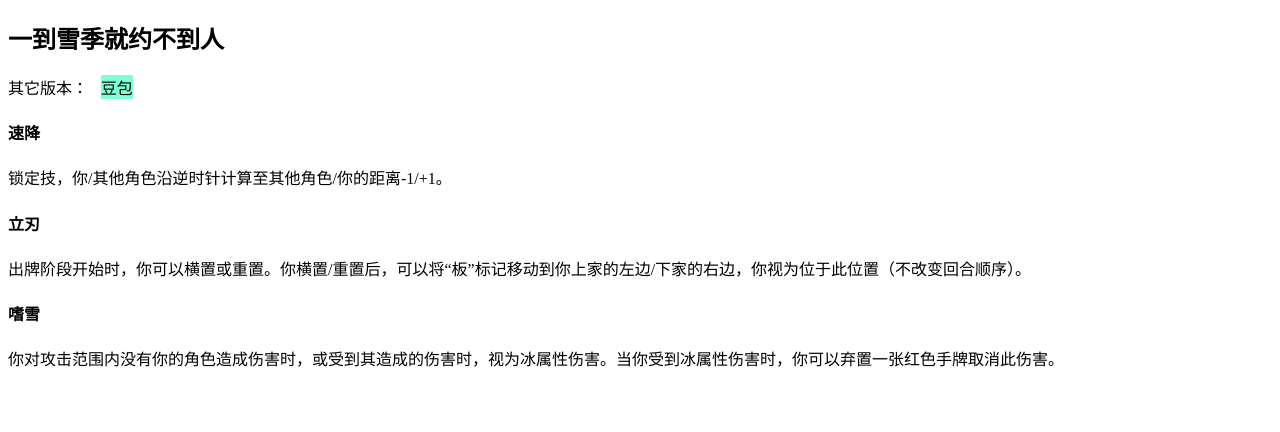
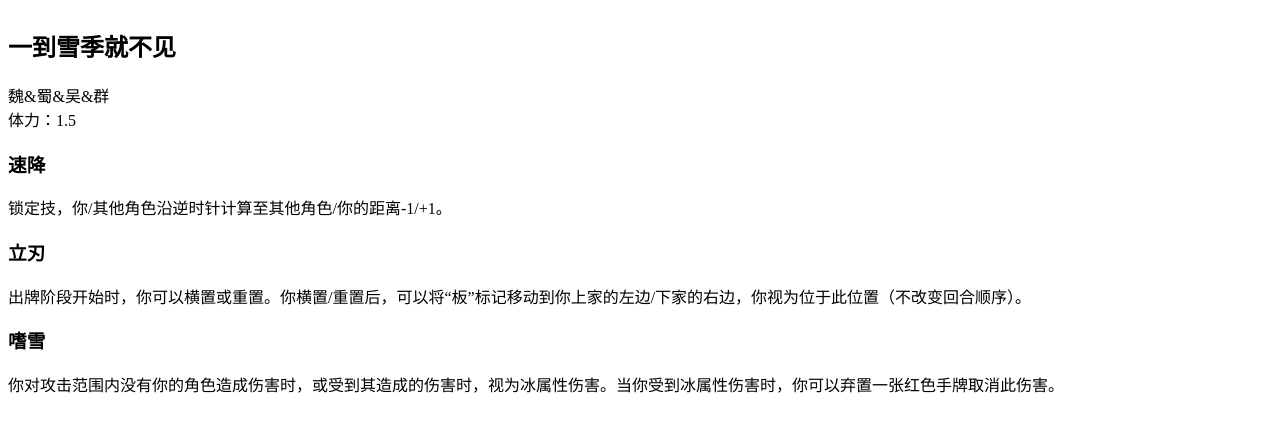
Before and after one commit to SSadamune/sgs-wiki, a Next.js app: page /guide/general/DOU005 in a window 1280 px wide. Shown: the top 432 px of the page. Built offline with nearby package versions, Linux system fonts and the light colour scheme.

Commit message:
add skill component

```diff
--- a/src/components/pages/guide/GeneralDetail/GeneralDetail.module.scss
+++ b/src/components/pages/guide/GeneralDetail/GeneralDetail.module.scss
@@ -1,6 +1,13 @@
+.title {
+  display: flex;
+  justify-content: space-between;
+  align-items: center;
+}
+
 .versionList {
   display: flex;
-  gap: 1vw;
+  gap: 2vw;
+  align-items: center;
 }
 
 .activeVersion {
--- a/src/components/pages/guide/GeneralDetail/GeneralDetail.tsx
+++ b/src/components/pages/guide/GeneralDetail/GeneralDetail.tsx
@@ -5,6 +5,9 @@ import { versions } from "@/data/versions";
 import { VersionId } from "@/data/types/Version";
 import styles from "./GeneralDetail.module.scss";
 import classNames from "classnames";
+import { Skill as SkillType } from "@/data/types/Skills";
+import { joinStrings } from "@/utils/string";
+import { Skill } from "./Skill";
 
 type Props = {
   generalData: General;
@@ -16,8 +19,8 @@ export function GeneralDetail({ generalData }: Props) {
   );
 
   const activeVersion = useMemo(() => {
-    return generalData?.versions.find((v) => v.versionId === activeVersionId);
-  }, [activeVersionId, generalData?.versions]);
+    return parseGeneral(generalData, activeVersionId);
+  }, [activeVersionId, generalData]);
 
   if (!generalData) {
     return <Error statusCode={404} title="武将信息未找到" />;
@@ -29,16 +32,18 @@ export function GeneralDetail({ generalData }: Props) {
 
   return (
     <div>
+      <div className={styles.title}>
         <h2>{generalData.name}</h2>
-      {generalData.versions.length > 0 && (
+        <div>
+          {generalData.versions.length > 1 && (
             <div className={styles.versionList}>
-          其它版本：
               {generalData.versions.map((version) => (
                 <span
                   key={version.versionId}
                   onClick={() => setActiveVersionId(version.versionId)}
                   className={classNames({
-                [styles.activeVersion]: version.versionId === activeVersionId,
+                    [styles.activeVersion]:
+                      version.versionId === activeVersionId,
                   })}
                 >
                   {versions[version.versionId].shortName}
@@ -46,14 +51,66 @@ export function GeneralDetail({ generalData }: Props) {
               ))}
             </div>
           )}
+        </div>
+      </div>
+
+      <div>
+        <div>{`${activeVersion.faction}`}</div>
+        <div>
+          <span>
+            {typeof activeVersion.health === "number"
+              ? `体力：${activeVersion.health}`
+              : `体力：主 ${activeVersion.health.main}，副 ${activeVersion.health.sub}`}
+          </span>
+        </div>
+        {!!activeVersion.relatedGenerals && (
+          <div>珠联璧合：{activeVersion.relatedGenerals.join("，")}</div>
+        )}
+      </div>
+
       <div>
         {activeVersion.skills.map((skill) => (
-          <div key={skill.name}>
-            <h4>{skill.name}</h4>
-            <div>{skill.description}</div>
-          </div>
+          <Skill skill={skill} key={skill.name} />
         ))}
       </div>
     </div>
   );
 }
+
+type ParsedGeneral = {
+  versionId: VersionId;
+  parsedGeneralId: string;
+  skills: SkillType[];
+  faction: string;
+  health: number | HealthWithSub;
+  expansionPack: string;
+  relatedGenerals?: string[];
+};
+
+type HealthWithSub = { main: number; sub: number };
+
+const parseGeneral = (
+  generalData: General,
+  versionId: VersionId
+): ParsedGeneral | null => {
+  const versionData = generalData.versions.find(
+    (v) => v.versionId === versionId
+  );
+  if (!versionData) return null;
+
+  const mainHealth = versionData.health ?? generalData.health;
+  const subHealth = versionData.healthSub ?? generalData.healthSub;
+  const health: number | HealthWithSub = !!subHealth
+    ? { main: mainHealth, sub: subHealth }
+    : mainHealth;
+
+  return {
+    versionId,
+    parsedGeneralId: joinStrings(versionData.generalId ?? generalData.id),
+    skills: versionData.skills,
+    faction: joinStrings(versionData.faction ?? generalData.faction),
+    health,
+    expansionPack: versionData.expansionPack ?? generalData.expansionPack,
+    relatedGenerals: versionData.relatedGenerals ?? generalData.relatedGenerals,
+  };
+};
--- /dev/null
+++ b/src/components/pages/guide/GeneralDetail/Skill/Skill.module.scss
@@ -0,0 +1,9 @@
+.conditional {
+  color: darkgrey;
+}
+
+.memo {
+  color: darkgrey;
+  margin-top: 5px;
+  font-style: italic;
+}
--- /dev/null
+++ b/src/components/pages/guide/GeneralDetail/Skill/Skill.tsx
@@ -0,0 +1,20 @@
+import { Skill } from "@/data/types/Skills";
+import classNames from "classnames";
+import styles from "./Skill.module.scss";
+
+type Props = {
+  skill: Skill;
+};
+
+export function Skill({ skill }: Props) {
+  return (
+    <div className={classNames({ [styles.conditional]: skill.isConditional })}>
+      <h3>
+        {skill.name}
+        {skill.isConditional && <span>{` <衍>`}</span>}
+      </h3>
+      <div>{skill.description}</div>
+      {!!skill.memo && <div className={styles.memo}>{skill.memo}</div>}
+    </div>
+  );
+}
--- /dev/null
+++ b/src/components/pages/guide/GeneralDetail/Skill/index.ts
@@ -0,0 +1 @@
+export { Skill } from "./Skill";
--- a/src/data/generals.ts
+++ b/src/data/generals.ts
@@ -632,7 +632,7 @@ export const generals: Record<string, General> = {
           {
             name: "米道",
             description:
-              "每个回合结束时，若你没有“米”，你摸两张牌并将两张牌置为武将牌上，称为“米”。当判定结果确定前，你可以打出一张“米”代替之。",
+              "每个回合结束时，若你没有“米”，你摸两张牌并将两张牌置于武将牌上，称为“米”。当判定结果确定前，你可以打出一张“米”代替之。",
           },
           {
             name: "鬼卒",
@@ -675,6 +675,7 @@ export const generals: Record<string, General> = {
       },
       {
         versionId: "zixing-DIY",
+        generalId: ["WEI053", "JIN053"],
         skills: [
           {
             name: "奇制",
@@ -1082,7 +1083,7 @@ export const generals: Record<string, General> = {
           {
             name: "决堰",
             description:
-              "主将技，你计算体力上限减少1个单独的阴阳鱼。准备阶段，你可以选择一个有牌的区域于本回合结束阶段破釜，若此区域为：判定区，你本回合获得“集智”并跳过判定阶段；装备区，摸三张牌且本回合手牌上限+3；手牌区，本回合使用【杀】次数+3",
+              "主将技，你计算体力上限减少1个单独的阴阳鱼。准备阶段，你可以选择一个有牌的区域于本回合结束阶段破釜，若此区域为：判定区，你本回合获得“集智”并跳过判定阶段；装备区，摸三张牌且本回合手牌上限+3；手牌区，本回合使用【杀】次数+3。",
             keywords: ["破釜"],
           },
           {
@@ -1710,7 +1711,7 @@ export const generals: Record<string, General> = {
           {
             name: "鸩毒",
             description:
-              "其他角色的出牌阶段开始时，你可以弃置一张手牌，令该角色视为使用一张【酒】，然后你对其造成1点伤害。",
+              "一名角色的出牌阶段开始时，你可以弃置一张手牌，令该角色视为使用一张【酒】，然后你对其造成1点伤害。",
           },
           {
             name: "戚乱",
@@ -1748,7 +1749,7 @@ export const generals: Record<string, General> = {
 
   DOU005: {
     id: "DOU005",
-    name: "一到雪季就约不到人",
+    name: "一到雪季就不见",
     faction: ["魏", "蜀", "吴", "群"],
     health: 1.5,
     defaultVersion: "dou-DIY",
@@ -1802,7 +1803,7 @@ export const generals: Record<string, General> = {
 
   DOU010: {
     id: "DOU010",
-    name: "妈的，最烦打牌磨叽的人",
+    name: "“妈的，最烦磨叽的人”",
     faction: ["魏", "蜀", "吴", "群"],
     health: 2,
     defaultVersion: "dou-DIY",
@@ -1941,12 +1942,12 @@ export const generals: Record<string, General> = {
           {
             name: "言六",
             description:
-              "出牌阶段限一次，当一名其他角色的一张牌置入弃牌堆后，你可以弃置另一名角色一张牌。若这两张牌的点数可以计算得到6，你可以令其中一名角色将手牌摸至另一名的手牌数（最多为6）。",
+              "出牌阶段限一次，当一名其他角色的一张牌置入弃牌堆后，若此时没有角色处于濒死状态，你可以弃置另一名角色一张牌。若这两张牌的点数可以计算得到6，你可以令其中一名角色将手牌摸至另一名的手牌数（最多为6）。",
           },
           {
             name: "阴阳",
             description:
-              "副将技，阴阳鱼-1。当你执行或你令其他角色执行“将手牌摸至X”的操作时，你可将此操作改为“摸X张牌，然后将手牌弃至X张”。",
+              "副将技，你计算体力上限减少1个单独的阴阳鱼。当你执行或你令其他角色执行“将手牌摸至X”的操作时，你可将此操作改为“摸X张牌，然后将手牌弃至X张”。",
             label: "副将技",
           },
         ],
--- a/src/data/types/Generals.ts
+++ b/src/data/types/Generals.ts
@@ -24,6 +24,7 @@ export type General = {
 
 export type GeneralVersion = {
   versionId: VersionId;
+  generalId?: string | string[];
   // 武将技能
   skills: Skill[];
   faction?: Faction | Faction[];
--- /dev/null
+++ b/src/utils/string.ts
@@ -0,0 +1,2 @@
+export const joinStrings = (toJoin: string | string[]) =>
+  Array.isArray(toJoin) ? toJoin.join("&") : toJoin;
```
Also changed, not shown: src/components/pages/guide/GeneralList/GeneralList.tsx (+2 -6 lines). Lines whose indentation alone changed are shown as unchanged.
